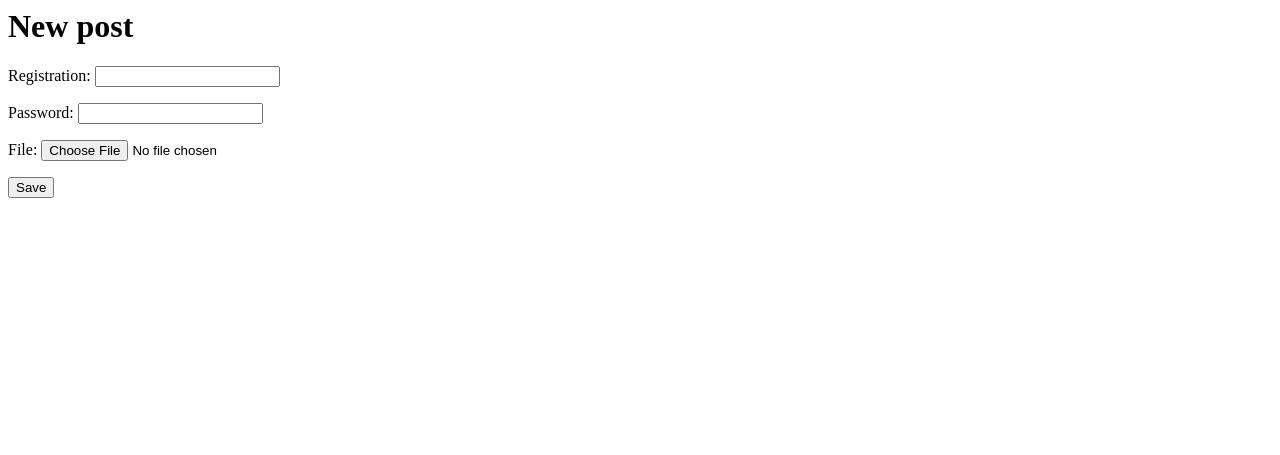
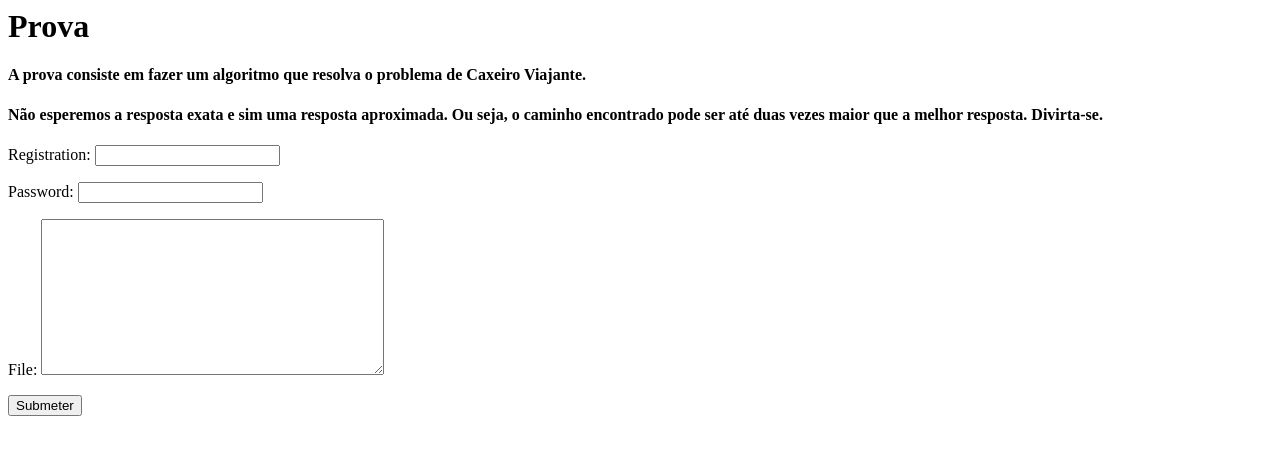
Before and after one commit to AlfredLima/JudgePAA, a Django app: page / in a window 1280 px wide. Shown: the top 455 px of the page. Run offline with Django 3.2, Linux system fonts and the light colour scheme.

Commit message:
Modificando

```diff
--- a/submission/models.py
+++ b/submission/models.py
@@ -7,7 +7,7 @@ class Submission(models.Model):
     registration = models.CharField(max_length=8)
     password = models.CharField(max_length=8)
     date = models.DateTimeField(default=timezone.now)
-    file = models.FileField()
+    file = models.TextField()
 
     def __str__(self):
         return self.registration
--- a/submission/templates/submission/post_new.html
+++ b/submission/templates/submission/post_new.html
@@ -1,9 +1,18 @@
 <form method="post" enctype="multipart/form-data">
-{% block content %}
-    <h1>New post</h1>
-    <form method="POST" class="post-form">{% csrf_token %}
-        {{ form.as_p }}
-        <button type="submit" class="save btn btn-default">Save</button>
-    </form>
-{% endblock %}
+	<head>
+        <title>Judge PAA</title>
+    </head>
+    <body>
+	{% block content %}
+	    <h1>Prova</h1>
+	    <div>
+			<h4> A prova consiste em fazer um algoritmo que resolva o problema de Caxeiro Viajante.</h4>
+			<h4> Não esperemos a resposta exata e sim uma resposta aproximada. Ou seja, o caminho encontrado pode ser até duas vezes maior que a melhor resposta. Divirta-se.</h4>
+		</div>
+	    <form method="POST" class="post-form">{% csrf_token %}
+	        {{ form.as_p }}
+	        <button type="submit" class="save btn btn-default">Submeter</button>
+	    </form>
+	{% endblock %}
+	</body>
 </form>
--- a/submission/views.py
+++ b/submission/views.py
@@ -14,13 +14,10 @@ def post_new(request):
 		if form.is_valid():
 			print("Post valido")
 			post = form.save(commit=False)
-			post.author = request.user
-			post.published_date = timezone.now()
 			post.save()
-			return redirect('post_detail', pk=post.pk)
-	else:
-		form = SubmissionForm()
+	form = SubmissionForm()
 	return render(request, 'submission/post_new.html', {'form': form})
+
 def save(request):
 	pass
 
```
Also changed, not shown: submission/migrations/0002_auto_20180603_2000.py (added).
